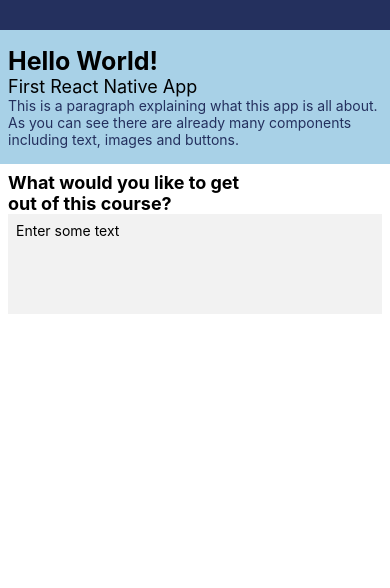
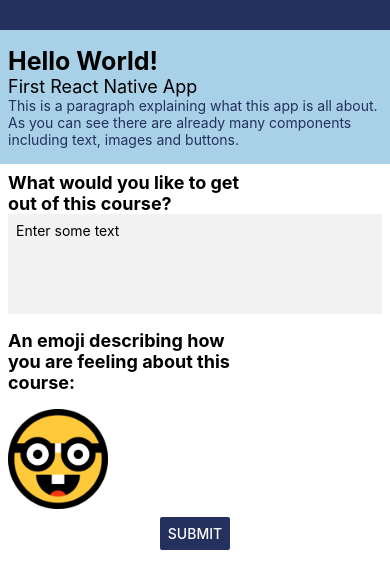
Before and after one commit to dondestefano/hybrid_lesson_one, a React Native app: screen / in a window 390 px wide. Shown: the top 588 px of the page. Built offline with nearby package versions, Linux system fonts and the light colour scheme.

Commit message:
Adds emoji section.

```diff
--- a/App.js
+++ b/App.js
@@ -1,6 +1,13 @@
 import { StatusBar } from 'expo-status-bar';
 import React from 'react';
-import { StyleSheet, Text, View, TextInput } from 'react-native';
+import { StyleSheet, Text, View, TextInput, Image, Button } from 'react-native';
+
+const emoji = require("./assets/emoji.png")
+
+function handleOnPress() {
+  console.log("Button was pressed");
+  console.log("Another print");
+}
 
 export default function App() {
   return (
@@ -17,6 +24,14 @@ export default function App() {
         <Text style={{...styles.titleText, ...styles.bold, width: 250}}>What would you like to get out of this course?</Text>
         <TextInput style={{ padding: 8, height: 100, backgroundColor: "#F2F2F2", textAlignVertical: 'top'}} placeholder="Enter some text" multiline={true} />
       </View>
+
+      <View style={styles.container, {width: "100%", padding: 8}}>
+        <Text style={{...styles.titleText, ...styles.bold, width: 250, paddingBottom: 16}}>An emoji describing how you are feeling about this course:</Text>
+        <Image source={emoji} style={{ width: 100, height: 100 }}/>
+      </View>
+
+      <Button title="Submit" color="#24305E">
+      </Button>
 
     </View>
   );
@@ -58,5 +73,5 @@ const styles = StyleSheet.create({
   },
   bold: {
     fontWeight: "bold"
-  }
+  },
 });
```
Also changed, not shown: assets/emoji.png (added).
